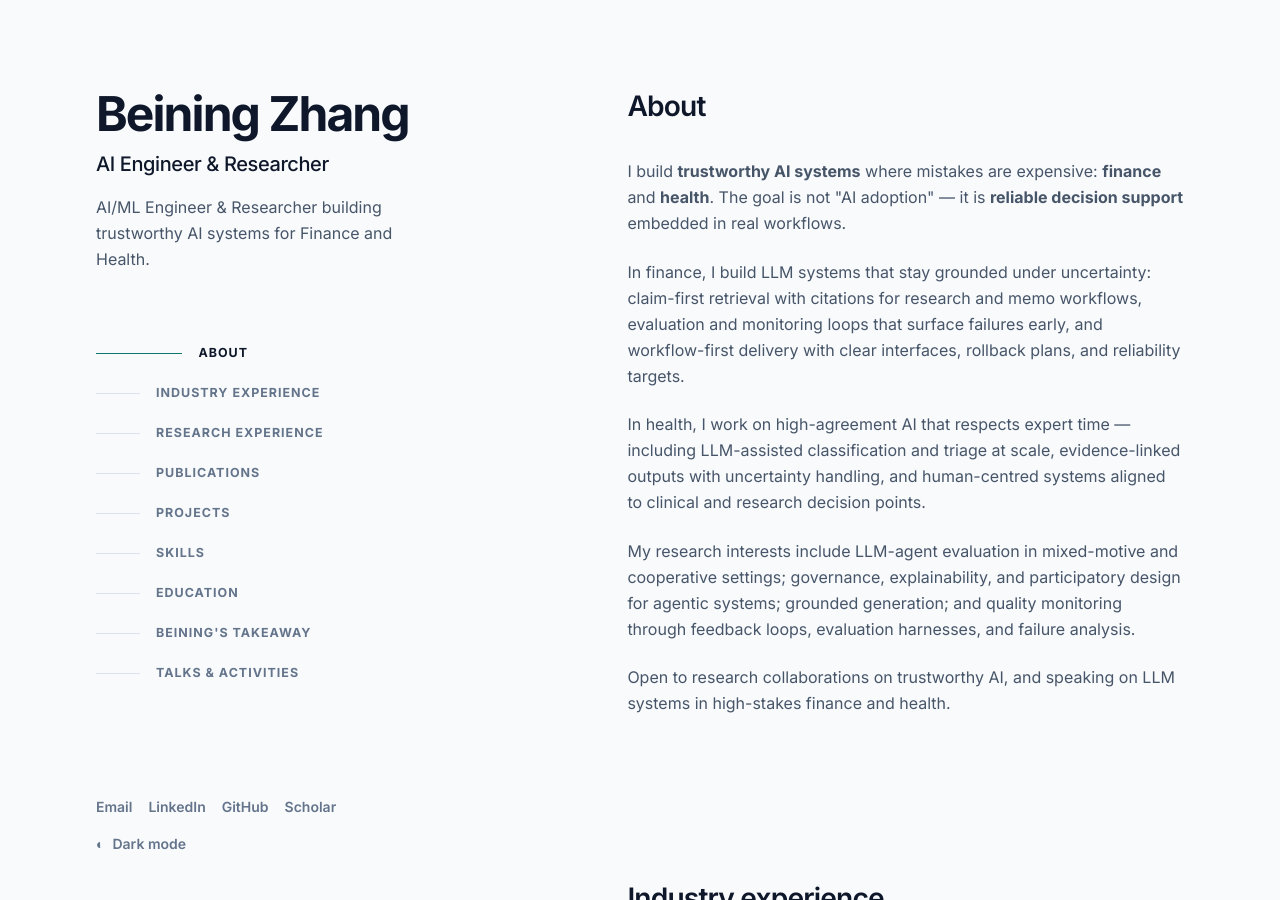
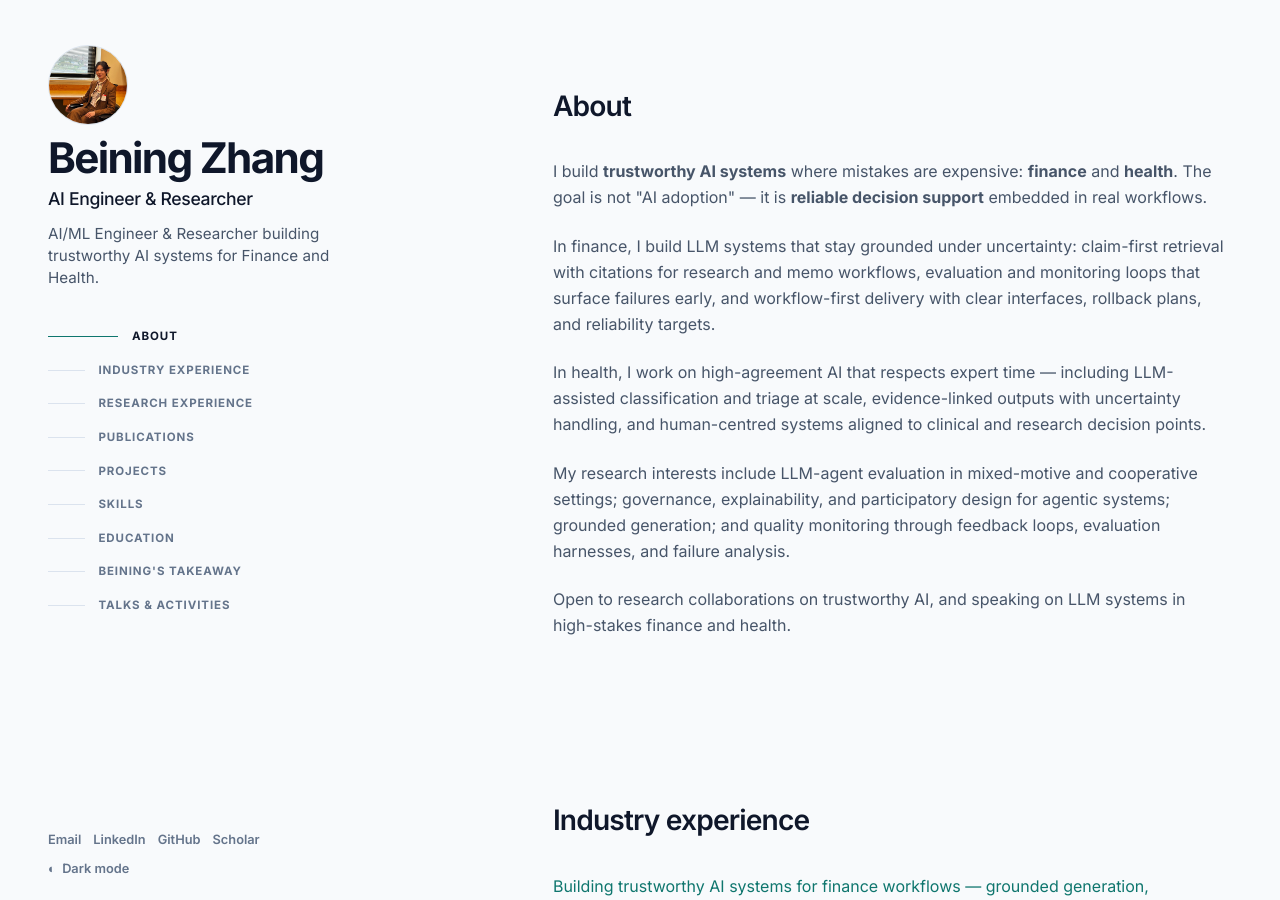
Before and after one commit to BeiningZhang/beiningzhang.github.io, a Jekyll site: the page built from _pages/about.md, in a window 1280 px wide and 900 px high. Built offline with Jekyll 4.4.1, drawn with Linux system fonts in a browser that asks for light colours.

Commit message:
Fix left bar

```diff
--- a/_layouts/default.html
+++ b/_layouts/default.html
@@ -15,6 +15,9 @@ layout: compress
     <div class="site-frame">
       <aside class="site-rail" aria-label="Site identity and navigation">
         <div class="identity">
+          {% if site.author.avatar %}
+            <img class="profile-photo" src="{{ base_path }}/images/{{ site.author.avatar }}" alt="Portrait of {{ site.title }}" />
+          {% endif %}
           <div class="identity__copy">
             <h1 class="identity__name">{{ site.title }}</h1>
             <p class="identity__role">{{ site.author.name }}</p>
--- a/assets/css/site.css
+++ b/assets/css/site.css
@@ -9,7 +9,7 @@
   --accent: #0f766e;
   --accent-strong: #115e59;
   --rail-width: 34.5rem;
-  --page-max: 74rem;
+  --page-max: 82rem;
   --page-pad: clamp(1.5rem, 3.75vw, 3rem);
   --font: "Inter", ui-sans-serif, system-ui, -apple-system, BlinkMacSystemFont, "Segoe UI", sans-serif;
 }
@@ -39,25 +39,26 @@ body.has-pointer::before { opacity: 1; }
 .skip-link { position: fixed; z-index: 20; left: 1rem; top: -4rem; padding: .65rem .85rem; color: var(--bg); background: var(--text); border-radius: .25rem; }
 .skip-link:focus { top: 1rem; }
 
-.site-frame { position: relative; z-index: 1; display: grid; grid-template-columns: minmax(20rem, 1fr) minmax(0, 1.08fr); gap: 1rem; width: min(100%, var(--page-max)); min-height: 100vh; margin: 0 auto; padding: 0 var(--page-pad); }
-.site-rail { position: sticky; top: 0; display: flex; flex-direction: column; align-self: start; height: 100vh; overflow-y: auto; padding: clamp(3rem, 10vh, 8.75rem) 1rem var(--page-pad) 0; }
+.site-frame { position: relative; z-index: 1; display: grid; grid-template-columns: minmax(19rem, .9fr) minmax(0, 1.25fr); gap: 1rem; width: min(100%, var(--page-max)); min-height: 100vh; margin: 0 auto; padding: 0 var(--page-pad); }
+.site-rail { position: sticky; top: 0; display: flex; flex-direction: column; align-self: start; min-height: 100vh; overflow: visible; padding: clamp(2rem, 5vh, 4rem) .75rem 1.5rem 0; }
 .identity { display: block; }
-.identity__name { margin: 0; color: var(--text); font-size: clamp(2.35rem, 3.75vw, 3rem); font-weight: 700; letter-spacing: -.04em; line-height: 1; }
-.identity__role { margin: .75rem 0 0; color: var(--text); font-size: 1.25rem; font-weight: 500; letter-spacing: -.02em; line-height: 1.4; }
-.identity__bio { max-width: 20rem; margin: 1rem 0 0; color: var(--muted); }
+.profile-photo { display: block; width: 5rem; aspect-ratio: 1; margin: 0 0 .75rem; border: 1px solid var(--line); border-radius: 50%; object-fit: cover; }
+.identity__name { margin: 0; color: var(--text); font-size: clamp(2.15rem, 3.3vw, 2.7rem); font-weight: 700; letter-spacing: -.04em; line-height: 1; }
+.identity__role { margin: .5rem 0 0; color: var(--text); font-size: 1.1rem; font-weight: 500; letter-spacing: -.02em; line-height: 1.35; }
+.identity__bio { max-width: 19rem; margin: .75rem 0 0; color: var(--muted); font-size: .95rem; line-height: 1.45; }
 
-.section-nav { margin-top: clamp(2.5rem, 7vh, 6.25rem); }
-.section-nav ul { display: grid; gap: .2rem; margin: 0; padding: 0; list-style: none; }
-.section-nav__link { display: flex; align-items: center; gap: 1rem; min-height: 2.3rem; color: var(--subtle); font-size: .78rem; font-weight: 700; letter-spacing: .08em; text-transform: uppercase; }
-.section-nav__link::before { width: 2.75rem; height: 1px; background: var(--line); content: ""; transition: width .16s ease, background-color .16s ease; }
+.section-nav { margin-top: clamp(1.5rem, 3.5vh, 2.75rem); }
+.section-nav ul { display: grid; gap: .1rem; margin: 0; padding: 0; list-style: none; }
+.section-nav__link { display: flex; align-items: center; gap: .85rem; min-height: 2rem; color: var(--subtle); font-size: .72rem; font-weight: 700; letter-spacing: .08em; text-transform: uppercase; }
+.section-nav__link::before { width: 2.3rem; height: 1px; background: var(--line); content: ""; transition: width .16s ease, background-color .16s ease; }
 .section-nav__link:hover, .section-nav__link:focus-visible, .section-nav__link.is-active { color: var(--text); }
-.section-nav__link:hover::before, .section-nav__link:focus-visible::before, .section-nav__link.is-active::before { width: 5.4rem; background: var(--accent); }
+.section-nav__link:hover::before, .section-nav__link:focus-visible::before, .section-nav__link.is-active::before { width: 4.4rem; background: var(--accent); }
 .section-nav__link:focus-visible, .social-links a:focus-visible, .theme-toggle:focus-visible, .content a:focus-visible, .back-link:focus-visible { outline: 2px solid var(--accent); outline-offset: 4px; }
 
-.rail-footer { display: grid; gap: 1rem; margin-top: auto; padding-top: 2rem; }
-.social-links { display: flex; flex-wrap: wrap; gap: 1rem; }
-.social-links a { color: var(--subtle); font-size: .875rem; font-weight: 600; }
-.theme-toggle { display: inline-flex; width: fit-content; gap: .5rem; padding: 0; border: 0; color: var(--subtle); background: transparent; cursor: pointer; font-size: .875rem; font-weight: 600; }
+.rail-footer { display: grid; gap: .65rem; margin-top: auto; padding-top: 1rem; }
+.social-links { display: flex; flex-wrap: wrap; gap: .75rem; }
+.social-links a { color: var(--subtle); font-size: .8rem; font-weight: 600; }
+.theme-toggle { display: inline-flex; width: fit-content; gap: .4rem; padding: 0; border: 0; color: var(--subtle); background: transparent; cursor: pointer; font-size: .8rem; font-weight: 600; }
 .theme-toggle:hover { color: var(--text); }
 .theme-toggle__icon::before { content: "◐"; }
 html[data-theme="dark"] .theme-toggle__icon::before { content: "☀"; }
@@ -133,6 +134,7 @@ html[data-theme="dark"] .theme-toggle__icon::before { content: "☀"; }
 @media (max-width: 1023px) {
   .site-frame { display: block; padding: 0 var(--page-pad); }
   .site-rail { position: static; display: block; height: auto; overflow: visible; padding: 2rem 0 1.5rem; }
+  .profile-photo { width: 5.25rem; }
   .section-nav, .rail-footer .social-links { display: none; }
   .rail-footer { display: flex; flex-direction: row; align-items: center; justify-content: space-between; margin-top: 1.5rem; padding: 0; }
   .rail-footer .social-links { display: flex; }
```
